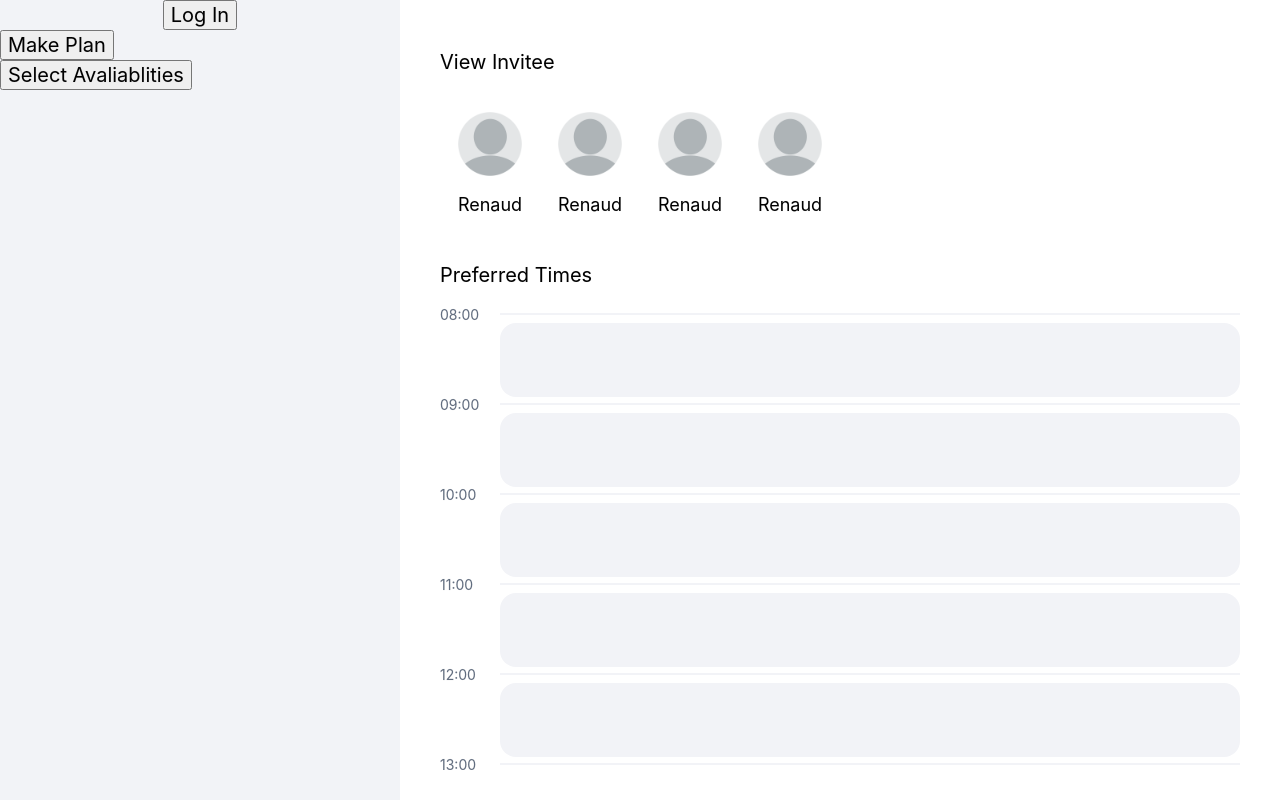
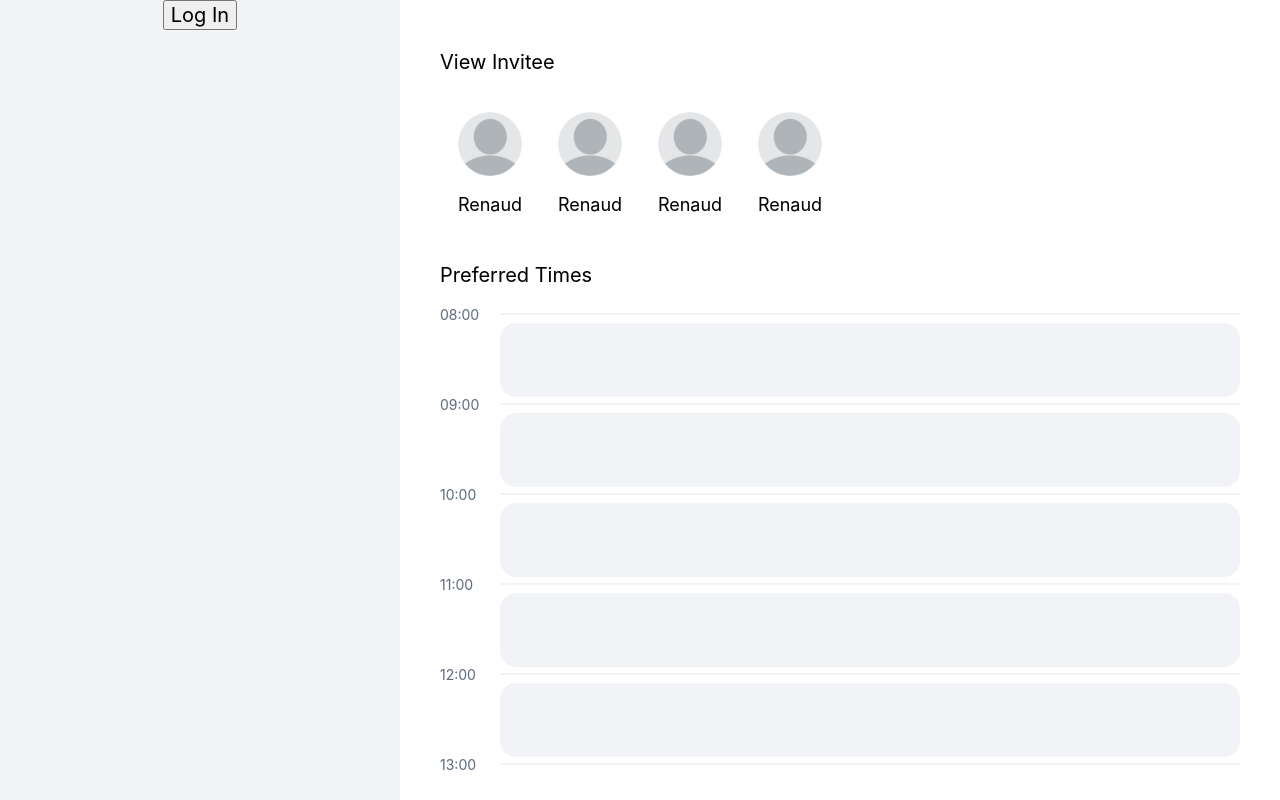
Before and after one commit to Roge-L/group-chat-phase, a React (Create React App) app in the folder frontend/: page / in a window 1280 px wide. Built offline with nearby package versions, Linux system fonts and the light colour scheme.

Commit message:
fix stuff

```diff
--- a/frontend/src/App.js
+++ b/frontend/src/App.js
@@ -19,11 +19,15 @@ function App() {
       </header>
 
       <div className="sidebar">
-        {isAuthenticated ? (<LogoutButton />) :
+        {isAuthenticated ? (
+        <>
+          <LogoutButton />
+          <PlanCreate />
+          <ScheduleSelect />
+        </>
+        ) :
         (<LoginButton />)
         }
-        <PlanCreate />
-        <ScheduleSelect />
       </div>
 
       <div className="main">
```
